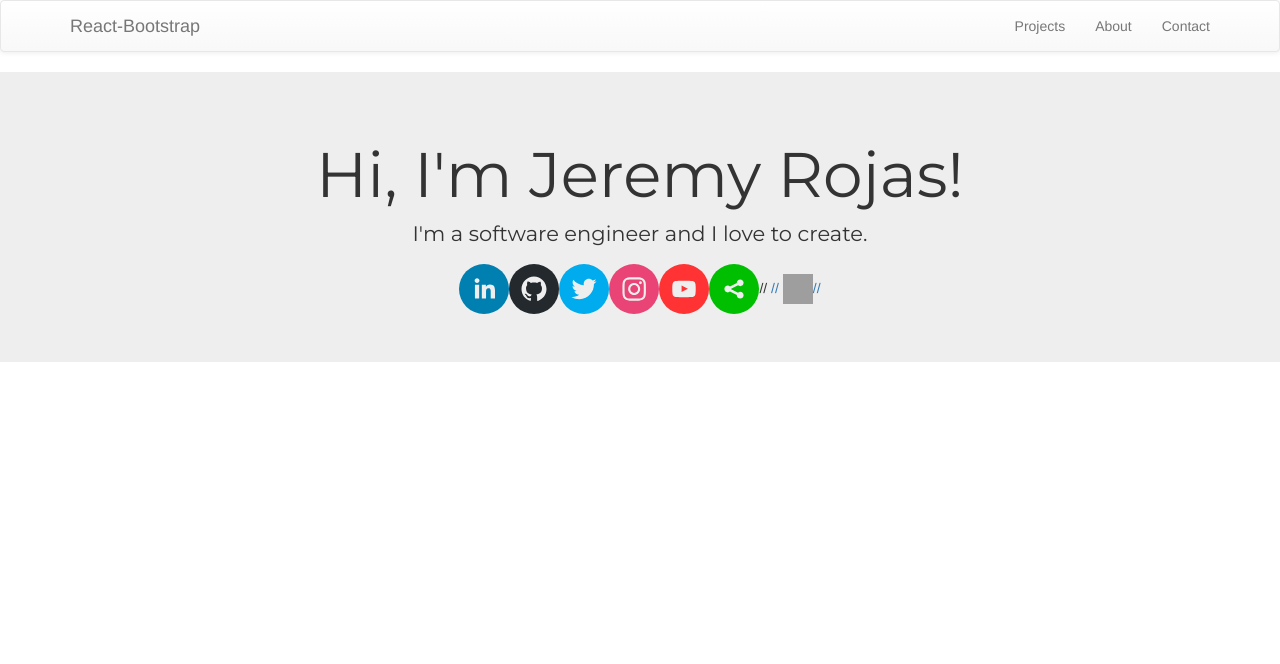
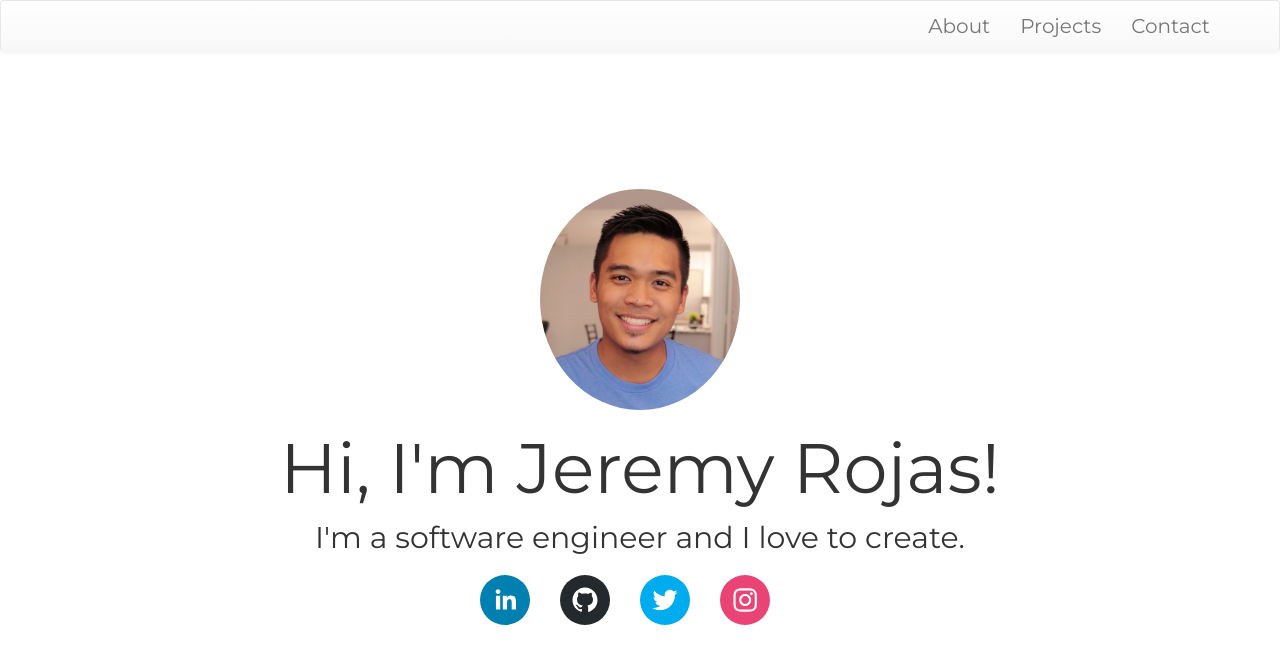
Before and after one commit to jeremyrojas/jeremyrojas.github.io, a React (Create React App) app: page / in a window 1280 px wide. Shown: the top 664 px of the page. Built offline with nearby package versions, Linux system fonts and the light colour scheme; grey boxes are pictures that could not be loaded.

Commit message:
Customizing page layout to my own tastes

```diff
--- a/public/index.html
+++ b/public/index.html
@@ -20,7 +20,7 @@
       work correctly both with client-side routing and a non-root public URL.
       Learn how to configure a non-root public URL by running `npm run build`.
     -->
-    <title>React App</title>
+    <title>Jeremy Rojas</title>
   </head>
   <body>
     <noscript>
--- a/src/App.css
+++ b/src/App.css
@@ -1,10 +1,9 @@
+html, body {
+  height: 100%
+}
+
 .App {
   text-align: center;
-}
-
-.App-logo {
-  animation: App-logo-spin infinite 20s linear;
-  height: 80px;
 }
 
 .App-header {
@@ -22,23 +21,41 @@
   font-size: large;
 }
 
+.main-header-pic {
+  width: 25% !important;
+}
+
 .header-font {
   /* font-family: 'Montserrat', sans-serif; */
   font-family: 'Open Sans', sans-serif;
 }
 
+.jumbo {
+  background-color: white !important;
+  margin-top: 7%;
+  margin-bottom: 10%;
+}
+
 .main-header-font {
   font-family: 'Montserrat', sans-serif;
-  /* font-weight: 600px; */
-  /* font-weight: 600px !important; */
+  font-size: 70px !important;
 }
 
 .main-header-subtitle-font {
   font-family: 'Montserrat', sans-serif;
+  font-size: 30px !important;
 }
 
+.social-icon {
+  margin-right: 30px;
+}
 
-@keyframes App-logo-spin {
-  from { transform: rotate(0deg); }
-  to { transform: rotate(360deg); }
+.navbar.navbar-default {
+  border-bottom: 0;
+  background-color: white !important;
 }
+
+.navbar-buttons {
+  font-family: 'Montserrat', sans-serif;
+  font-size: 20px;
+}
--- a/src/App.js
+++ b/src/App.js
@@ -1,8 +1,7 @@
 import React, { Component } from 'react';
-import logo from './logo.svg';
 import './App.css';
-import { Grid, Navbar, Nav, NavItem, Jumbotron, Button, Image, Col, Row } from 'react-bootstrap';
-import profilePic from'./profile-pic2.jpg';
+import { Grid, Navbar, Nav, NavItem, Jumbotron, Button, Image } from 'react-bootstrap';
+import profilePic from'./profile-pic.png';
 import { SocialIcon } from 'react-social-icons';
 
 class App extends Component {
@@ -10,26 +9,24 @@ class App extends Component {
     return (
       <div className="App">
         <Navbar>
-        <Navbar.Header>
-          <Navbar.Brand>
-            <a href="#home">React-Bootstrap</a>
-          </Navbar.Brand>
-        </Navbar.Header>
-        <Nav pullRight>
+          <Nav pullRight className="navbar-buttons">
             <NavItem eventKey={1} href="#">
-            Projects
+              About
             </NavItem>
             <NavItem eventKey={2} href="#">
-            About
+              Projects
             </NavItem>
             <NavItem eventKey={3} href="#">
               Contact
             </NavItem>
           </Nav>
         </Navbar>
-      <Jumbotron>
-        <h1 class="main-header-font">Hi, I'm Jeremy Rojas!</h1>
-        <p class="main-header-subtitle-font">
+        <Jumbotron className="jumbo">
+          <Grid>
+            <Image width={200} className="img-fluid" src={profilePic} circle />
+          </Grid>
+          <h1 className="main-header-font">Hi, I'm Jeremy Rojas!</h1>
+          <p className="main-header-subtitle-font">
             I'm a software engineer and I love to create.
           </p>
           <div>
@@ -37,11 +34,6 @@ class App extends Component {
             <SocialIcon url="https://github.com/jeremytrojas"/>
             <SocialIcon url="https://twitter.com/jeremy_tri"/>
             <SocialIcon url="https://www.instagram.com/jeremy_tri/"/>
-          <SocialIcon url="https://www.youtube.com/user/jr0fosho/"/>
-          <SocialIcon url="http://jeremytri.com/"/>
-          // <a href="https://dev.to/jeremyrojas">
-          //   <img src="https://d2fltix0v2e0sb.cloudfront.net/dev-badge.svg" alt="Jeremy Rojas's DEV Profile" height="30" width="30" />
-          // </a>
           </div>
         </Jumbotron>
       </div>
--- a/src/index.css
+++ b/src/index.css
@@ -3,8 +3,3 @@ body {
   padding: 0;
   font-family: sans-serif;
 }
-
-.profile-pic {
-  height: 200px !important;
-  width: 180px !important;
-}
```
Also changed, not shown: src/profile-pic2.jpg (deleted). Lines whose indentation alone changed are shown as unchanged.
